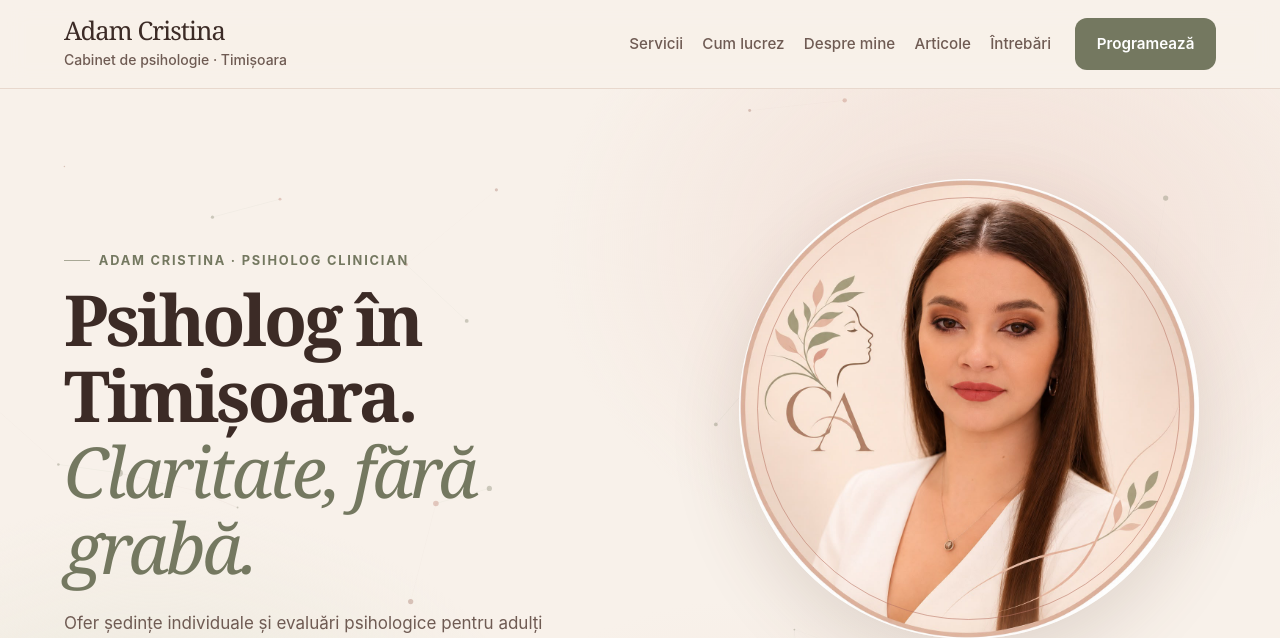
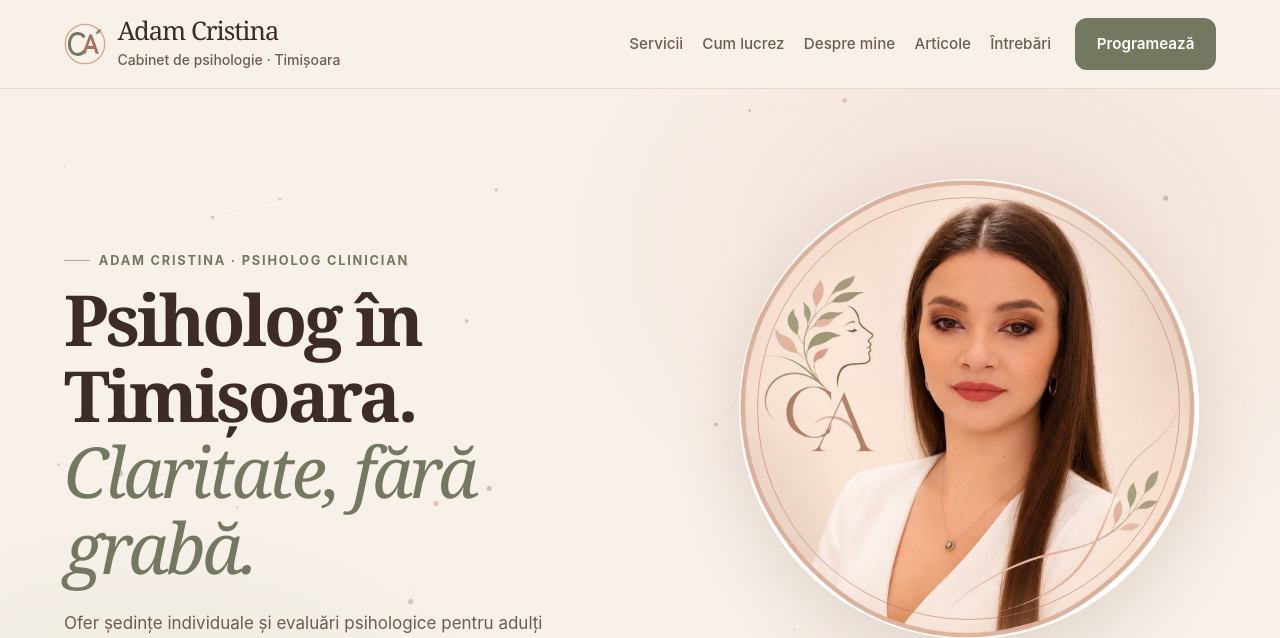
Before and after one commit to madalinagligor5-maker/psiho, a PHP site: page / in a window 1280 px wide. Shown: the top 638 px of the page. Run offline with PHP 8.4, Linux system fonts and the light colour scheme.

Commit message:
Adaugă monograma CA în antet și favicon

```diff
--- a/public/index.html
+++ b/public/index.html
@@ -140,7 +140,9 @@
   .bar{width:var(--wrap); margin-inline:auto; display:flex; align-items:center; gap:1.5rem; height:74px}
   .bar .marca{margin-right:auto}
   .bar__cta{flex:none}
-  .marca{font-family:"Caveat",var(--serif); font-weight:700; font-size:1.7rem; line-height:1; text-decoration:none; color:var(--ink); white-space:nowrap}
+  .marca{display:inline-flex;align-items:center;gap:.72rem;font-family:"Caveat",var(--serif); font-weight:700; font-size:1.7rem; line-height:1; text-decoration:none; color:var(--ink); white-space:nowrap}
+  .marca__sigil{display:block;width:42px;height:42px;flex:none}
+  .marca__text{display:block}
   .marca small{display:block; font-family:var(--sans); font-size:.72rem; font-weight:500; letter-spacing:.04em; color:var(--ink-soft); margin-top:.15rem}
   nav.main{display:none; gap:1.6rem; align-items:center}
   nav.main a{text-decoration:none; color:var(--ink-soft); font-size:.95rem; font-weight:500; transition:color .2s}
@@ -342,7 +344,7 @@
   .foot .marca{font-size:1.8rem}
   @media(min-width:980px){.hero__layout{grid-template-columns:1.08fr .92fr;gap:clamp(3rem,6vw,6rem)}.svc{grid-template-columns:repeat(2,1fr)}.card{padding:2rem}.intro__grid{align-items:start}}
   @media(max-width:979px){.hero__aside{max-width:420px;width:100%;margin:auto}.hero h1{max-width:16ch}}
-  @media(max-width:600px){.bar{gap:.6rem;height:84px}.marca{font-size:1.35rem}.marca small{font-size:.75rem}.bar__cta{font-size:.875rem;padding:.7rem .85rem}.hero__aside{padding:1.5rem}.hero__cta .btn{width:100%;justify-content:center}.final{padding:1.5rem;border-radius:24px}.steps{grid-template-columns:1fr 1fr}.eyebrow{font-size:.875rem;letter-spacing:.08em}}
+  @media(max-width:600px){.bar{gap:.6rem;height:76px}.marca{font-size:1.3rem;gap:.5rem}.marca__sigil{width:36px;height:36px}.marca small{display:none}.bar__cta{font-size:.82rem;padding:.65rem .75rem}.hero__aside{padding:1.5rem}.hero__cta .btn{width:100%;justify-content:center}.final{padding:1.5rem;border-radius:24px}.steps{grid-template-columns:1fr 1fr}.eyebrow{font-size:.875rem;letter-spacing:.08em}}
   @media(prefers-reduced-motion:reduce){.card,.feel li,.btn{transition:none}}
 
 </style>
@@ -353,7 +355,10 @@
 
 <header class="top">
   <div class="bar">
-    <a class="marca" href="/">Adam Cristina<small>Cabinet de psihologie · Timișoara</small></a>
+    <a class="marca" href="/">
+      <img class="marca__sigil" src="/favicon.svg" width="42" height="42" alt="">
+      <span class="marca__text">Adam Cristina<small>Cabinet de psihologie · Timișoara</small></span>
+    </a>
     <nav class="main" aria-label="Navigație principală">
       <a href="#servicii">Servicii</a>
       <a href="#cum">Cum lucrez</a>
```
Also changed, not shown: public/assets/css/base.css, public/favicon.svg, 1 other file.
